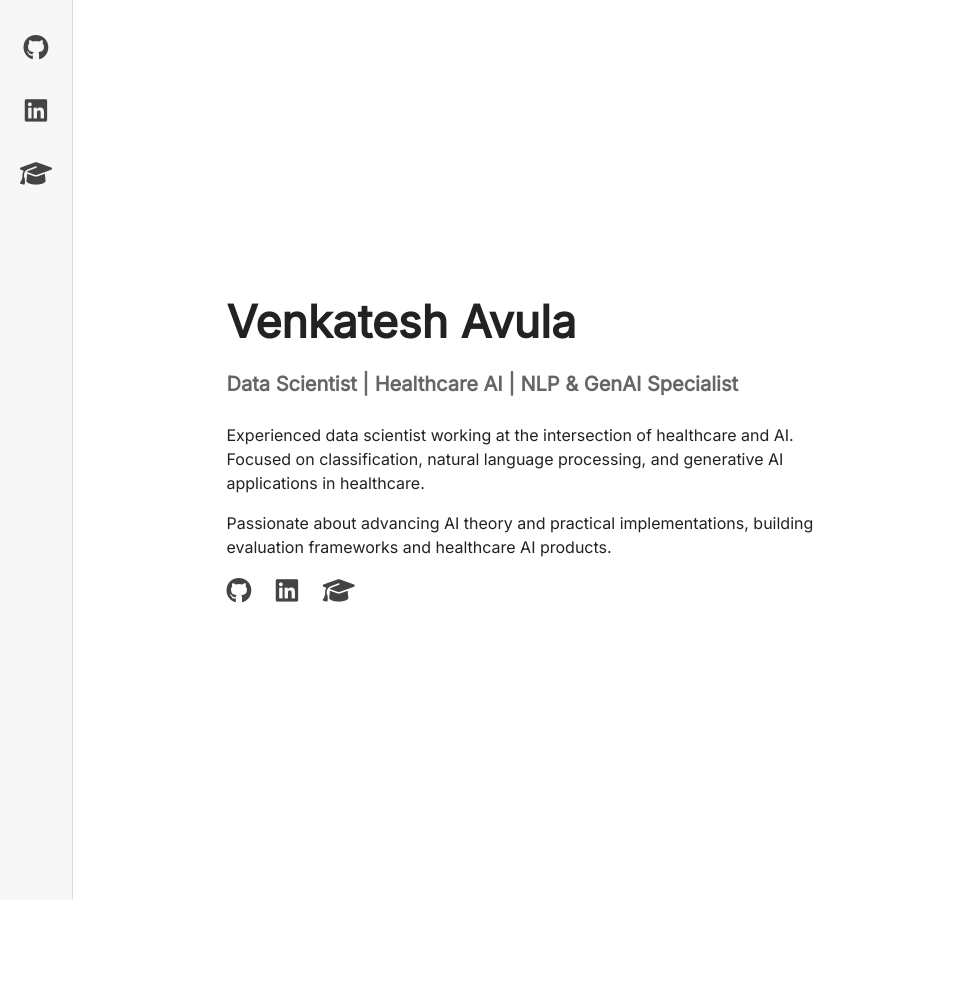
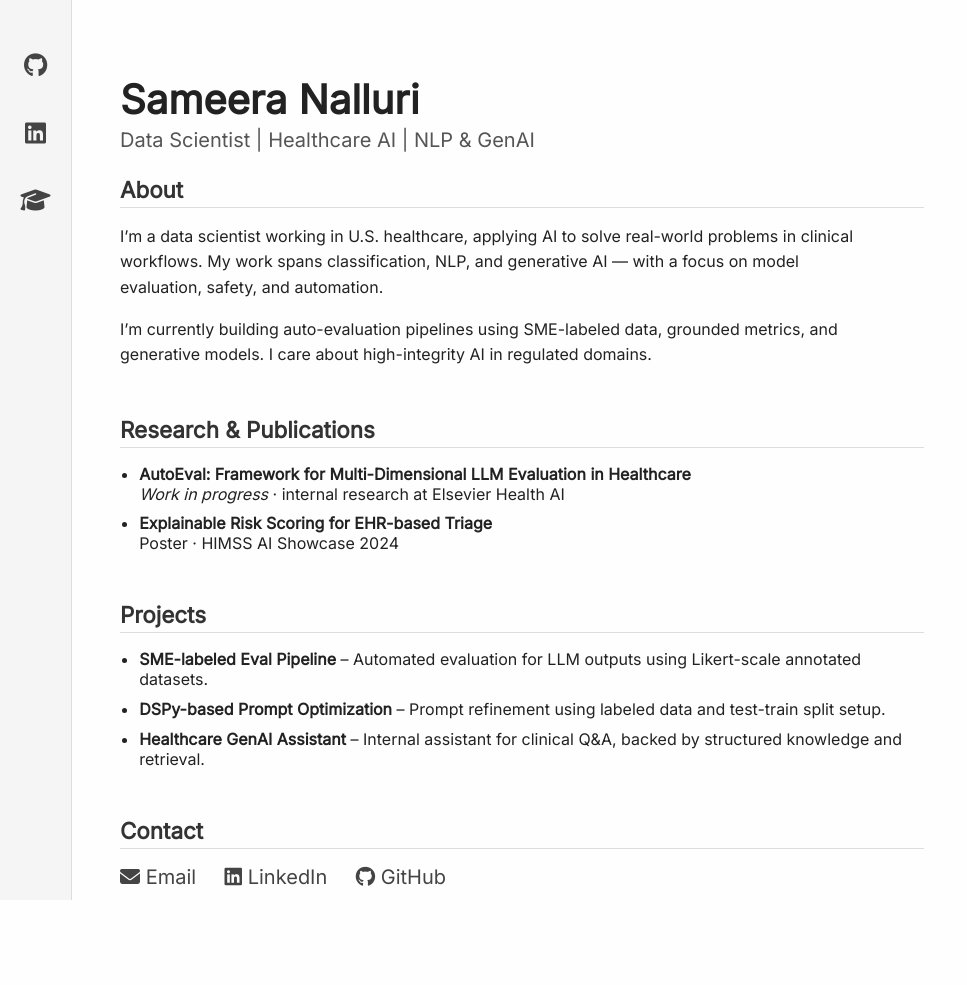
Before and after one commit to venkateshavula/venkateshavula.github.io, a Jekyll site: the page index.html, which Jekyll copies as it is, in a window 1280 px wide. Shown: the whole page, without its empty margins (0-967 px from the left). Built offline with Jekyll 4.4.1, drawn with Linux system fonts in a browser that asks for light colours; before the commit the page ends 900 px from its top, so only the background shows below that.

Commit message:
Update index.html

```diff
--- a/index.html
+++ b/index.html
@@ -1,153 +1,182 @@
 <!DOCTYPE html>
 <html lang="en">
 <head>
-  <!-- Basic Page Setup -->
   <meta charset="UTF-8" />
   <meta name="viewport" content="width=device-width, initial-scale=1" />
-  <title>Venkatesh Avula</title>
-
-  <!-- Fonts and Icons -->
+  <title>Sameera Nalluri</title>
+  <link rel="stylesheet" href="https://cdnjs.cloudflare.com/ajax/libs/font-awesome/6.4.0/css/all.min.css" />
   <link href="https://fonts.googleapis.com/css2?family=Inter&display=swap" rel="stylesheet" />
-  <link
-    rel="stylesheet"
-    href="https://cdnjs.cloudflare.com/ajax/libs/font-awesome/6.4.0/css/all.min.css"
-  />
-
-  <!-- Page Styles -->
   <style>
-    /* Base Layout */
+    * {
+      box-sizing: border-box;
+    }
     body {
       margin: 0;
       font-family: 'Inter', sans-serif;
-      background: #fff;
+      background-color: #fefefe;
       color: #222;
       display: flex;
-      height: 100vh;
-      overflow: hidden;
     }
 
-    /* Left Vertical Navbar */
+    /* Left nav */
     nav {
       width: 72px;
-      background: #f7f7f8;
+      background: #f5f5f5;
+      padding-top: 2rem;
+      border-right: 1px solid #ddd;
+      height: 100vh;
+      position: fixed;
+      top: 0;
+      left: 0;
       display: flex;
       flex-direction: column;
       align-items: center;
-      padding: 1rem 0;
-      border-right: 1px solid #ddd;
     }
 
-    /* Social Icons in Navbar */
     nav a {
       color: #444;
-      font-size: 1.6rem;
-      margin: 1rem 0;
+      font-size: 1.5rem;
+      margin: 1.2rem 0;
       text-decoration: none;
-      transition: color 0.3s;
+      transition: color 0.2s ease-in-out;
     }
 
     nav a:hover {
-      color: #0073b1; /* Highlight color on hover */
+      color: #0073b1;
     }
 
-    /* Main Content Area */
-    main {
-      flex: 1;
+    /* Main content */
+    .container {
+      margin-left: 72px;
       padding: 3rem;
-      overflow-y: auto;
       max-width: 900px;
-      margin: auto;
+      width: 100%;
     }
 
-    /* Name Heading */
     h1 {
-      font-size: 2.8rem;
-      margin: 0 0 0.25rem 0;
-      font-weight: 700;
+      font-size: 2.5rem;
+      margin-bottom: 0.25rem;
     }
 
-    /* Subtitle Under Name */
     .subtitle {
       font-size: 1.25rem;
-      font-weight: 600;
-      color: #666;
+      font-weight: 500;
+      color: #555;
       margin-bottom: 1.5rem;
     }
 
-    /* Paragraph Text */
-    p {
-      font-size: 1rem;
-      line-height: 1.5;
-      margin-bottom: 1rem;
-      max-width: 600px;
+    section {
+      margin-bottom: 3rem;
     }
 
-    /* Social Icons Below Text */
-    .social-icons a {
-      color: #444;
-      font-size: 1.6rem;
-      margin-right: 1.25rem;
-      transition: color 0.3s;
+    section h2 {
+      font-size: 1.4rem;
+      margin-bottom: 1rem;
+      color: #333;
+      border-bottom: 1px solid #ddd;
+      padding-bottom: 0.25rem;
+    }
+
+    p {
+      line-height: 1.6;
+      margin-bottom: 1rem;
+      max-width: 750px;
+    }
+
+    ul {
+      padding-left: 1.2rem;
+    }
+
+    li {
+      margin-bottom: 0.6rem;
+    }
+
+    a.inline-link {
+      color: #0073b1;
       text-decoration: none;
     }
 
-    .social-icons a:hover {
+    a.inline-link:hover {
+      text-decoration: underline;
+    }
+
+    .pub-title {
+      font-weight: 600;
+    }
+
+    .contact-links a {
+      margin-right: 1.5rem;
+      font-size: 1.25rem;
+      color: #444;
+      text-decoration: none;
+    }
+
+    .contact-links a:hover {
       color: #0073b1;
     }
   </style>
 </head>
 
 <body>
-  <!-- Vertical Social Icon Navbar -->
+  <!-- Left vertical icon navbar -->
   <nav>
-    <a href="https://github.com/venkateshavula" target="_blank" aria-label="GitHub"
-      ><i class="fab fa-github"></i
-    ></a>
-    <a href="https://linkedin.com/in/venkateshavula" target="_blank" aria-label="LinkedIn"
-      ><i class="fab fa-linkedin"></i
-    ></a>
-    <a
-      href="https://scholar.google.com/citations?user=your_id"
-      target="_blank"
-      aria-label="Google Scholar"
-      ><i class="fas fa-graduation-cap"></i
-    ></a>
+    <a href="https://github.com/venkateshavula" target="_blank" aria-label="GitHub"><i class="fab fa-github"></i></a>
+    <a href="https://linkedin.com/in/venkateshavula" target="_blank" aria-label="LinkedIn"><i class="fab fa-linkedin"></i></a>
+    <a href="https://scholar.google.com/citations?user=your_id" target="_blank" aria-label="Google Scholar"><i class="fas fa-graduation-cap"></i></a>
   </nav>
 
-  <!-- Main Profile Content -->
-  <main>
-    <!-- Name -->
-    <h1>Venkatesh Avula</h1>
+  <!-- Main content -->
+  <div class="container">
+    <h1>Sameera Nalluri</h1>
+    <div class="subtitle">Data Scientist | Healthcare AI | NLP &amp; GenAI</div>
 
-    <!-- Subtitle: Your Role / Tagline -->
-    <p class="subtitle">Data Scientist | Healthcare AI | NLP &amp; GenAI Specialist</p>
+    <section id="about">
+      <h2>About</h2>
+      <p>
+        I’m a data scientist working in U.S. healthcare, applying AI to solve real-world problems in clinical workflows. My work spans classification, NLP, and generative AI — with a focus on model evaluation, safety, and automation.
+      </p>
+      <p>
+        I’m currently building auto-evaluation pipelines using SME-labeled data, grounded metrics, and generative models. I care about high-integrity AI in regulated domains.
+      </p>
+    </section>
 
-    <!-- Bio Paragraphs (Edit as needed) -->
-    <p>
-      Experienced data scientist working at the intersection of healthcare and AI.
-      Focused on classification, natural language processing, and generative AI
-      applications in healthcare.
-    </p>
-    <p>
-      Passionate about advancing AI theory and practical implementations, building
-      evaluation frameworks and healthcare AI products.
-    </p>
+    <section id="research">
+      <h2>Research & Publications</h2>
+      <ul>
+        <li>
+          <span class="pub-title">AutoEval: Framework for Multi-Dimensional LLM Evaluation in Healthcare</span><br />
+          <em>Work in progress</em> · internal research at Elsevier Health AI
+        </li>
+        <li>
+          <span class="pub-title">Explainable Risk Scoring for EHR-based Triage</span><br />
+          Poster · HIMSS AI Showcase 2024
+        </li>
+      </ul>
+    </section>
 
-    <!-- Social Icons Below Bio -->
-    <div class="social-icons">
-      <a href="https://github.com/venkateshavula" target="_blank" aria-label="GitHub"
-        ><i class="fab fa-github"></i
-      ></a>
-      <a href="https://linkedin.com/in/venkateshavula" target="_blank" aria-label="LinkedIn"
-        ><i class="fab fa-linkedin"></i
-      ></a>
-      <a
-        href="https://scholar.google.com/citations?user=your_id"
-        target="_blank"
-        aria-label="Google Scholar"
-        ><i class="fas fa-graduation-cap"></i
-      ></a>
-    </div>
-  </main>
+    <section id="projects">
+      <h2>Projects</h2>
+      <ul>
+        <li>
+          <span class="pub-title">SME-labeled Eval Pipeline</span> – Automated evaluation for LLM outputs using Likert-scale annotated datasets.
+        </li>
+        <li>
+          <span class="pub-title">DSPy-based Prompt Optimization</span> – Prompt refinement using labeled data and test-train split setup.
+        </li>
+        <li>
+          <span class="pub-title">Healthcare GenAI Assistant</span> – Internal assistant for clinical Q&A, backed by structured knowledge and retrieval.
+        </li>
+      </ul>
+    </section>
+
+    <section id="contact">
+      <h2>Contact</h2>
+      <div class="contact-links">
+        <a href="mailto:sameera@example.com"><i class="fas fa-envelope"></i> Email</a>
+        <a href="https://linkedin.com/in/venkateshavula" target="_blank"><i class="fab fa-linkedin"></i> LinkedIn</a>
+        <a href="https://github.com/venkateshavula" target="_blank"><i class="fab fa-github"></i> GitHub</a>
+      </div>
+    </section>
+  </div>
 </body>
 </html>
```
